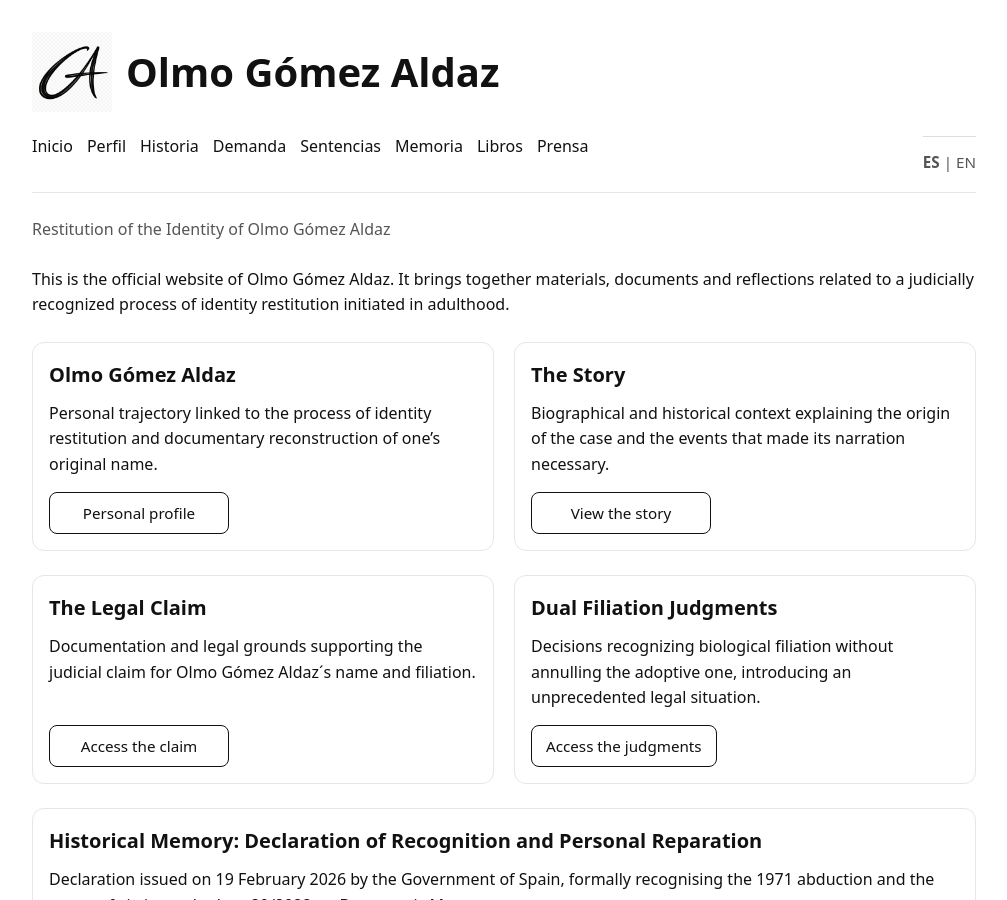
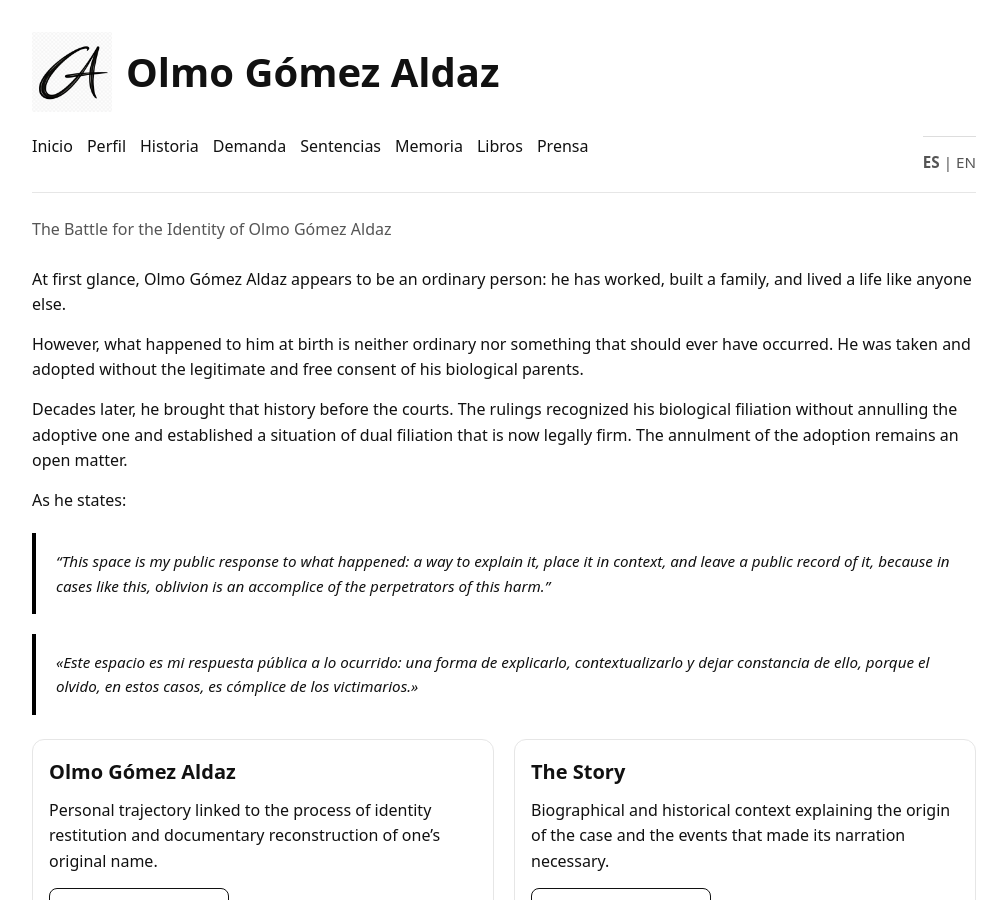
Before and after one commit to olmogaldaz/olmogaldaz.github.io, a Jekyll site: the page built from en/index.html, in a window 1280 px wide and 900 px high. Shown: the whole window, without its empty margins (136-1143 px from the left). Built offline with Jekyll 4.4.1, drawn with Linux system fonts in a browser that asks for light colours.

Commit message:
Update index.html

```diff
--- a/en/index.html
+++ b/en/index.html
@@ -11,14 +11,33 @@ description: Materials, documents and reflections on the judicially recognised i
 
 <main>
 
-  <h1 class="page-title subtle">
-    Restitution of the Identity of Olmo Gómez Aldaz
+   <h1 class="page-title subtle">
+    The Battle for the Identity of Olmo Gómez Aldaz
   </h1>
 
   <p>
-    This is the official website of Olmo Gómez Aldaz. It brings together materials, documents and reflections related to a judicially
-    recognized process of identity restitution initiated in adulthood.
+    At first glance, Olmo Gómez Aldaz appears to be an ordinary person: he has worked, built a family, and lived a life like anyone else.
   </p>
+
+  <p>
+    However, what happened to him at birth is neither ordinary nor something that should ever have occurred. He was taken and adopted without the legitimate and free consent of his biological parents.
+  </p>
+
+  <p>
+    Decades later, he brought that history before the courts. The rulings recognized his biological filiation without annulling the adoptive one and established a situation of dual filiation that is now legally firm. The annulment of the adoption remains an open matter.
+  </p>
+
+  <p>
+    As he states:
+  </p>
+
+  <blockquote class="legal-quote">
+    <em>“This space is my public response to what happened: a way to explain it, place it in context, and leave a public record of it, because in cases like this, oblivion is an accomplice of the perpetrators of this harm.”</em>
+  </blockquote>
+
+  <blockquote class="legal-quote">
+    <em>«Este espacio es mi respuesta pública a lo ocurrido: una forma de explicarlo, contextualizarlo y dejar constancia de ello, porque el olvido, en estos casos, es cómplice de los victimarios.»</em>
+  </blockquote>
 
   <!-- ROW 1 -->
   <div class="row">
```
